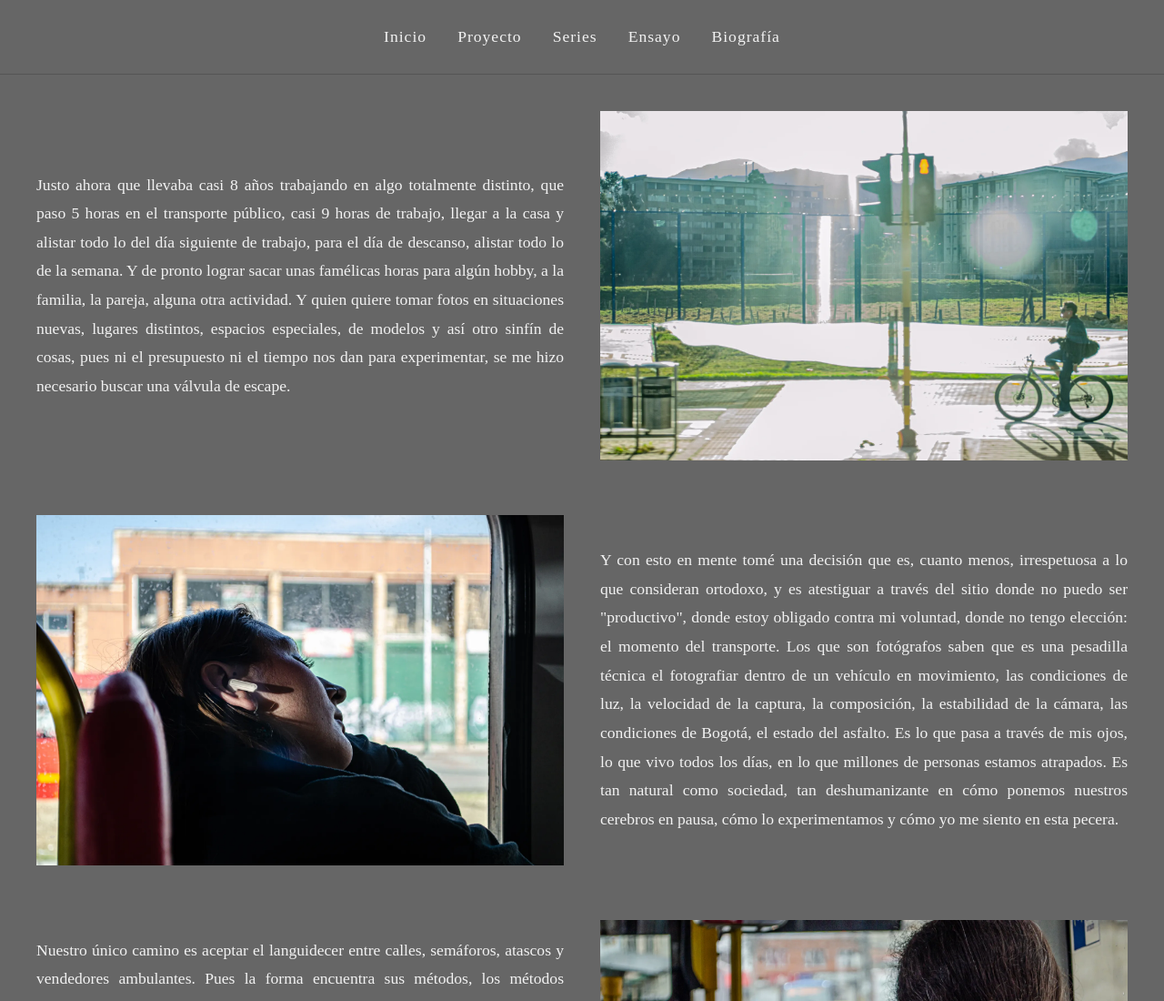
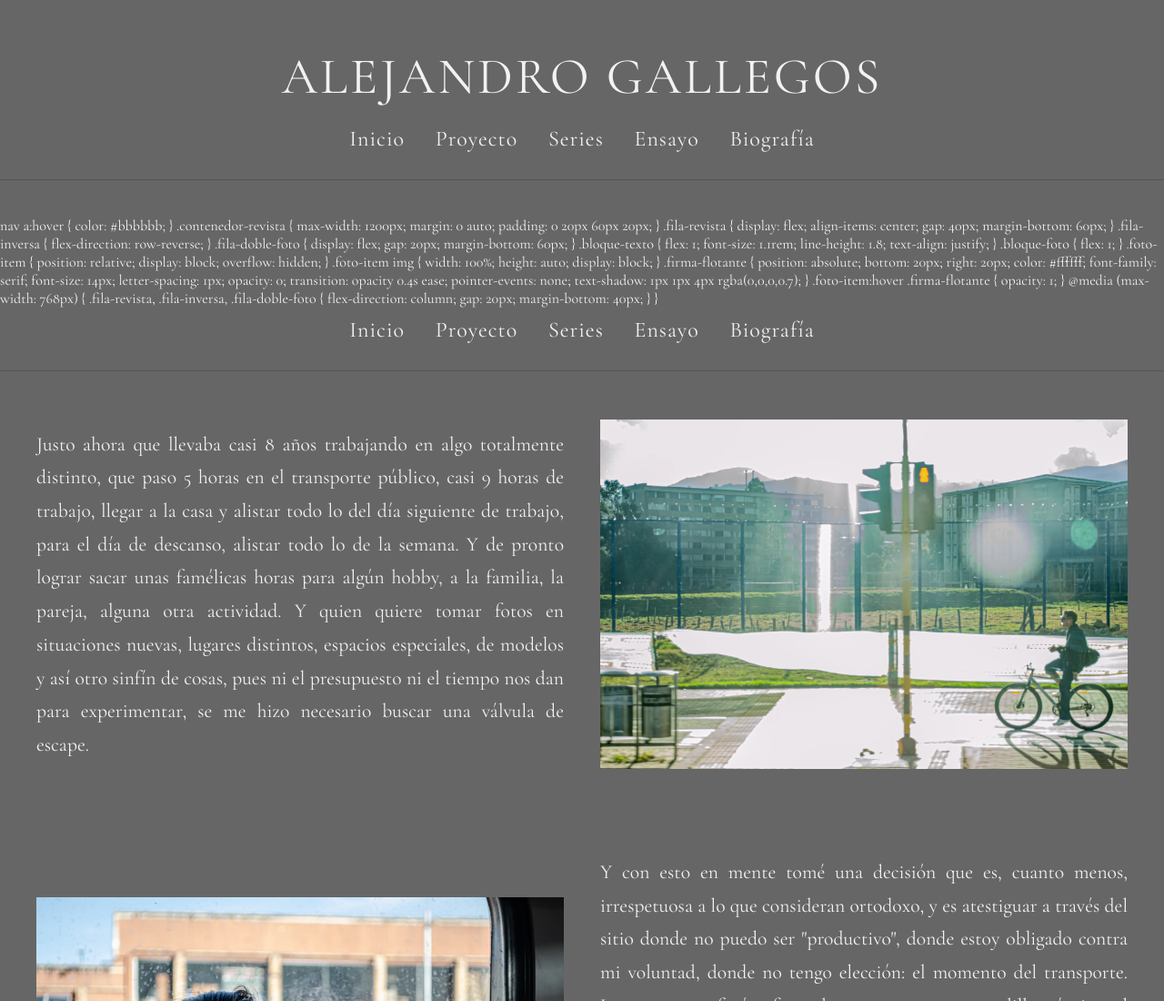
Before and after one commit to muyingeniosoalejandro-stack/portafolio-fotografia, a plain HTML site: page pecera.html in a window 1280 px wide. Shown: the top 1100 px of the page at 91% size. Drawn offline with nearby package versions, Linux system fonts and the light colour scheme.

Commit message:
Update pecera.html

```diff
--- a/pecera.html
+++ b/pecera.html
@@ -3,22 +3,34 @@
 <head>
     <meta charset="UTF-8">
     <meta name="viewport" content="width=device-width, initial-scale=1.0">
-    <title>Pecera - Alejandro Gallegos</title>
+    <title>Alejandro Gallegos - Portafolio</title>
     <style>
+        /* Importamos tu tipografía elegante original */
+        @import url('https://fonts.googleapis.com/css2?family=Cormorant+Garamond:wght@400;600&display=swap');
+
         /* =========================================
-           DISEÑO BASE Y FONDO OSCURO (Aprox 40%)
+           DISEÑO BASE, FONDO OSCURO Y FUENTE
         ========================================= */
         body {
           background-color: #666666;
           color: #f2f2f2;
-          font-family: 'Times New Roman', Times, serif;
+          font-family: 'Cormorant Garamond', Georgia, serif;
           margin: 0;
           padding: 0;
         }
 
+        /* TÍTULO PRINCIPAL DE LA PÁGINA */
+        h1.nombre-sitio {
+          text-align: center;
+          font-size: 3.5rem;
+          font-weight: 400;
+          letter-spacing: 3px;
+          margin: 50px 0 10px 0;
+        }
+
         nav {
           text-align: center;
-          padding: 30px 0;
+          padding: 10px 0 30px 0;
           border-bottom: 1px solid #555;
           margin-bottom: 40px;
         }
@@ -27,9 +39,71 @@
           color: #f2f2f2;
           text-decoration: none;
           margin: 0 15px;
-          font-size: 1.1rem;
+          font-size: 1.5rem; /* Letra del menú más grande */
           letter-spacing: 1px;
         }
+
+        nav a:hover {
+          color: #bbbbbb;
+        }
+
+        .contenedor-revista {
+          max-width: 1200px;
+          margin: 0 auto;
+          padding: 0 20px 60px 20px;
+        }
+
+        .fila-revista { display: flex; align-items: center; gap: 40px; margin-bottom: 60px; }
+        .fila-inversa { flex-direction: row-reverse; }
+        .fila-doble-foto { display: flex; gap: 20px; margin-bottom: 60px; }
+
+        .bloque-texto {
+          flex: 1;
+          font-size: 1.35rem; /* Letra de los textos más grande y legible */
+          line-height: 1.7;
+          text-align: justify;
+        }
+
+        .bloque-foto { flex: 1; }
+
+        .foto-item { position: relative; display: block; overflow: hidden; }
+        .foto-item img { width: 100%; height: auto; display: block; }
+
+        .firma-flotante {
+          position: absolute; bottom: 20px; right: 20px;
+          color: #ffffff; font-family: 'Cormorant Garamond', serif;
+          font-size: 18px; letter-spacing: 1px; opacity: 0;
+          transition: opacity 0.4s ease; pointer-events: none;
+          text-shadow: 1px 1px 4px rgba(0,0,0,0.7);
+        }
+        .foto-item:hover .firma-flotante { opacity: 1; }
+
+        #galeria-aleatoria { display: grid; grid-template-columns: repeat(2, 1fr); gap: 20px; margin-bottom: 40px; }
+
+        .boton-contacto {
+          display: inline-block; margin-top: 20px; padding: 10px 20px;
+          border: 1px solid #f2f2f2; color: #f2f2f2; text-decoration: none;
+          transition: all 0.3s ease; font-size: 1.2rem;
+        }
+        .boton-contacto:hover { background-color: #f2f2f2; color: #666666; }
+
+        @media (max-width: 768px) {
+          .fila-revista, .fila-inversa, .fila-doble-foto, #galeria-aleatoria { flex-direction: column; grid-template-columns: 1fr; gap: 20px; margin-bottom: 40px; }
+        }
+    </style>
+</head>
+<body>
+
+    <!-- Aquí está tu nombre de regreso -->
+    <h1 class="nombre-sitio">ALEJANDRO GALLEGOS</h1>
+
+    <nav>
+        <a href="index.html">Inicio</a>
+        <a href="pecera.html">Proyecto</a>
+        <a href="sombrilla.html">Series</a>
+        <a href="caras.html">Ensayo</a>
+        <a href="biografia.html">Biografía</a>
+    </nav>
 
         nav a:hover {
           color: #bbbbbb;
```
